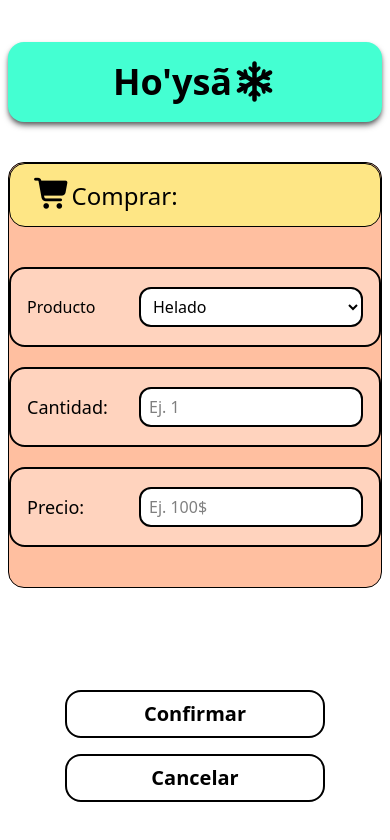
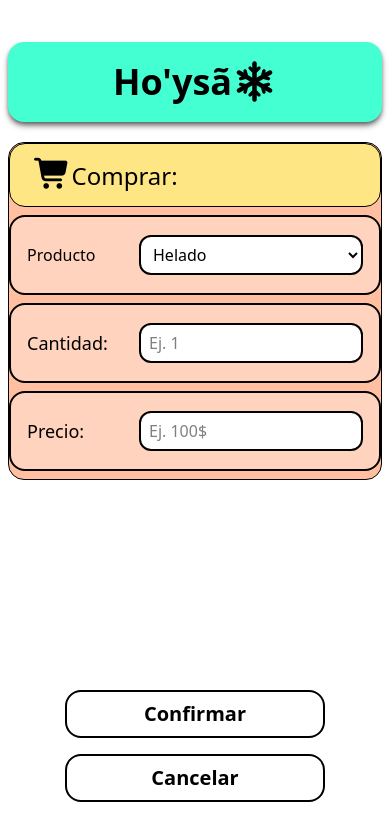
Before and after one commit to Ariel-Caceres/App-Helados, a React (Vite) app: page /buy in a window 390 px wide. Shown: the top 840 px of the page. Built offline with nearby package versions, Linux system fonts and the light colour scheme.

Commit message:
responsive de buy.tsx

```diff
--- a/src/pages/Buy.tsx
+++ b/src/pages/Buy.tsx
@@ -39,7 +39,7 @@ export const Buy = () => {
 
 
     return (
-        <div className="w-full max-w-3xl mx-auto flex flex-col gap-10 px-2 items-center mt-[5vh] ">
+        <div className="w-full max-w-3xl mx-auto flex flex-col gap-5 px-2 items-center mt-[5vh] ">
             <Header />
 
             <div className='w-full min-h-10 border bg-[#FFBFA0]  rounded-2xl flex flex-col items-center'>
@@ -51,7 +51,7 @@ export const Buy = () => {
                         Comprar:</span>
                 </div>
 
-                <form className="w-full sm:w-2/3 lg:w-1/2  flex flex-col items-center gap-5 py-10 justify-between" onSubmit={(e) => { e.preventDefault(); autCompra(precioCompra, cantidadCompra) }}>
+                <form className="w-full sm:w-2/3 lg:w-1/2  flex flex-col items-center gap-2 py-2 justify-between" onSubmit={(e) => { e.preventDefault(); autCompra(precioCompra, cantidadCompra) }}>
 
                     <div className="w-full flex bg-[#FFD3BE] h-20 justify-between px-4 items-center rounded-2xl border-2" >
                         <label htmlFor="producto">Producto</label>
```
